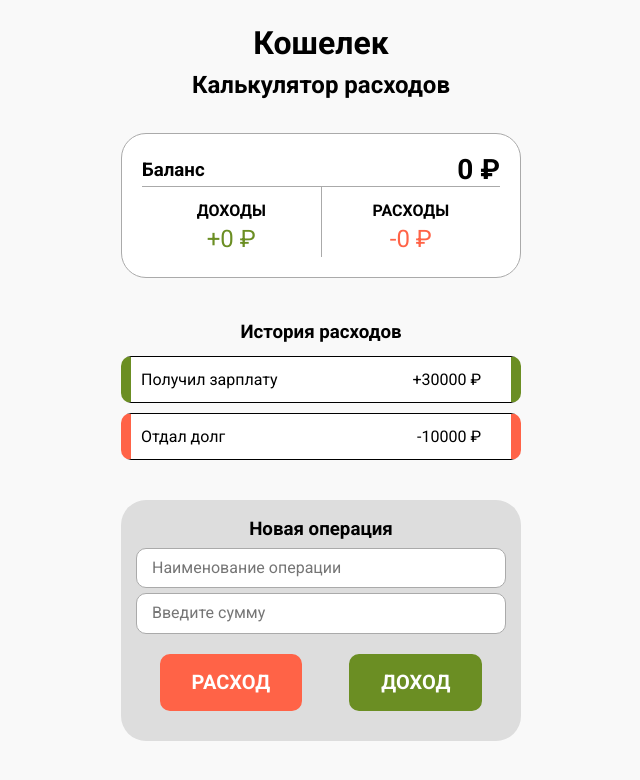
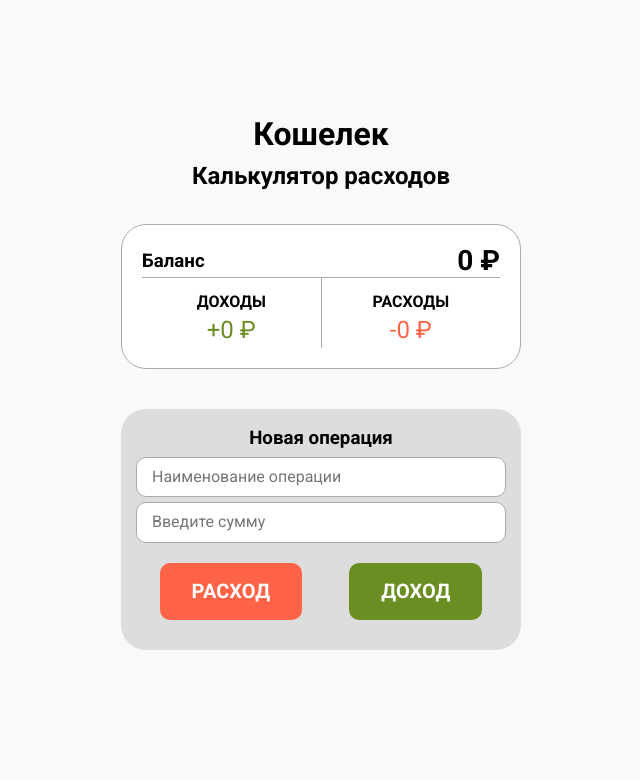
Before and after one commit to ArtemVeremienko/calc-money, a React (Create React App) app: page / in a window 1280 px wide. Shown: the top 780 px of the page, without its empty margins (319-959 px from the left). Built offline with nearby package versions, Linux system fonts and the light colour scheme.

Commit message:
Create components and add logic

```diff
--- a/src/App.js
+++ b/src/App.js
@@ -1,8 +1,49 @@
 import React from 'react';
-import './normalize.css';
-import './style.css';
+import Total from './components/total/Total';
+import History from './components/history/History';
+import Operation from './components/operation/Operation';
 
-function App() {
+class App extends React.Component {
+  constructor(props) {
+    super(props);
+    this.state = {
+      transactions: [],
+      description: '',
+      amount: ''
+    }
+
+    this.addTransaction = this.addTransaction.bind(this);
+    this.addAmount = this.addAmount.bind(this);
+    this.addDescription = this.addDescription.bind(this);
+  }
+
+  addTransaction(isAdd, ...rest) {
+    const transactions = [
+      ...this.state.transactions,
+      {
+        id: `cmr${(+new Date()).toString(16)}`,
+        description: this.state.description,
+        amount: this.state.amount,
+        isAdd
+      }
+    ];
+
+    this.setState({
+      transactions,
+      description: '',
+      amount: ''
+    })
+  }
+
+  addAmount(e) {
+    this.setState({amount: +e.target.value});
+  }
+
+  addDescription(e) {
+    this.setState({description: e.target.value})
+  }
+
+  render() {
     return (
       <>
         <header>
@@ -12,58 +53,17 @@ function App() {
 
         <main>
             <div className="container">
-              <section className="total">
-                  <header className="total__header">
-                      <h3>Баланс</h3>
-                      <p className="total__balance">0 ₽</p>
-                  </header>
-                  <div className="total__main">
-                      <div className="total__main-item total__income">
-                          <h4>Доходы</h4>
-                          <p className="total__money total__money-income">
-                              +0 ₽
-                          </p>
-                      </div>
-                      <div className="total__main-item total__expenses">
-                          <h4>Расходы</h4>
-                          <p className="total__money total__money-expenses">
-                              -0 ₽
-                          </p>
-                      </div>
-                  </div>
-              </section>
+                <Total transactions={this.state.transactions} />
 
-              <section className="history">
-                  <h3>История расходов</h3>
-                  <ul className="history__list">
-                      <li className="history__item history__item-plus">Получил зарплату
-                          <span className="history__money">+30000 ₽</span>
-                          <button className="history__delete">x</button>
-                      </li>
+                <History transactions={this.state.transactions} />
 
-                      <li className="history__item  history__item-minus">Отдал долг
-                          <span className="history__money">-10000 ₽</span>
-                          <button className="history__delete">x</button>
-                      </li>
-                  </ul>
-              </section>
-
-              <section className="operation">
-                  <h3>Новая операция</h3>
-                  <form id="form">
-                      <label>
-                          <input type="text" className="operation__fields operation__name" placeholder="Наименование операции"/>
-                      </label>
-                      <label>
-                          <input type="number" className="operation__fields operation__amount" placeholder="Введите сумму"/>
-                      </label>
-                      <div className="operation__btns">
-                          <button type="submit" className="operation__btn operation__btn-subtract">РАСХОД</button>
-                          <button type="submit" className="operation__btn operation__btn-add">ДОХОД</button>
-                      </div>
-
-                  </form>
-              </section>
+                <Operation
+                  addTransaction={this.addTransaction}
+                  addAmount={this.addAmount}
+                  addDescription={this.addDescription}
+                  description={this.state.description}
+                  amount={this.state.amount}
+                />
             </div>
         </main>
 
@@ -71,4 +71,6 @@ function App() {
     );
   }
 
+}
+
 export default App;
--- /dev/null
+++ b/src/components/history/History.js
@@ -0,0 +1,15 @@
+import React from 'react'
+import HistoryItem from './HistoryItem'
+
+function History({ transactions }) {
+  return (
+    <section className="history">
+      {!!transactions.length && <h3>История расходов</h3>}
+      <ul className="history__list">
+        {transactions.map(item => <HistoryItem key={item.id} transaction={item}/>)}
+      </ul>
+    </section>
+  )
+}
+
+export default History;
--- /dev/null
+++ b/src/components/history/HistoryItem.js
@@ -0,0 +1,14 @@
+import React from 'react'
+
+function HistoryItem({transaction}) {
+  return (
+    <li
+      className={`history__item ${transaction.isAdd ? 'history__item-plus' : 'history__item-minus'}`}>
+      {transaction.description}
+        <span className="history__money">{transaction.amount} ₽</span>
+        <button className="history__delete">x</button>
+    </li>
+  );
+}
+
+export default HistoryItem;
--- /dev/null
+++ b/src/components/operation/Operation.js
@@ -0,0 +1,48 @@
+import React from 'react'
+
+function Operation({addTransaction, addDescription, addAmount, description, amount}) {
+  return (
+    <section className="operation">
+      <h3>Новая операция</h3>
+      <form id="form">
+          <label>
+              <input
+                type="text"
+                className="operation__fields operation__name"
+                placeholder="Наименование операции"
+                onChange={addDescription}
+                value={description}
+              />
+          </label>
+          <label>
+              <input
+                type="number"
+                className="operation__fields operation__amount"
+                placeholder="Введите сумму"
+                onChange={addAmount}
+                value={amount}
+              />
+          </label>
+          <div className="operation__btns">
+              <button
+                onClick={() => addTransaction(false)}
+                type="button"
+                className="operation__btn operation__btn-subtract"
+              >
+                РАСХОД
+              </button>
+              <button
+                onClick={() => addTransaction(true)}
+                type="button"
+                className="operation__btn operation__btn-add"
+              >
+                ДОХОД
+              </button>
+          </div>
+
+      </form>
+    </section>
+  )
+}
+
+export default Operation;
--- /dev/null
+++ b/src/components/total/Total.js
@@ -0,0 +1,31 @@
+import React from 'react'
+
+function Total({transactions}) {
+  const income = transactions.filter(item => item.isAdd).reduce((sum, value) => sum + value.amount, 0);
+  const expenses = transactions.filter(item => !item.isAdd).reduce((sum, value) => sum + value.amount, 0);
+  console.log(income, expenses);
+  return (
+    <section className="total">
+      <header className="total__header">
+          <h3>Баланс</h3>
+          <p className="total__balance">{income - expenses} ₽</p>
+      </header>
+      <div className="total__main">
+          <div className="total__main-item total__income">
+              <h4>Доходы</h4>
+              <p className="total__money total__money-income">
+                  +{income} ₽
+              </p>
+          </div>
+          <div className="total__main-item total__expenses">
+              <h4>Расходы</h4>
+              <p className="total__money total__money-expenses">
+                  -{expenses} ₽
+              </p>
+          </div>
+      </div>
+    </section>
+  );
+}
+
+export default Total;
--- a/src/index.js
+++ b/src/index.js
@@ -1,10 +1,13 @@
 import React from 'react';
 import ReactDOM from 'react-dom';
 import App from './App';
+import './normalize.css';
+import './style.css';
+
 
 ReactDOM.render(
   <>
-    <App/>
+    <App />
   </>,
   document.getElementById('root')
 )
--- a/src/style.css
+++ b/src/style.css
@@ -166,7 +166,7 @@ main {
 .history__delete {
     background-color: transparent;
     color: red;
-    padding: 0;
+    padding: 0 7px;
     border-width: 0;
     font-size: 1.25em;
     opacity: 0;
```
Lines whose indentation alone changed are shown as unchanged.
